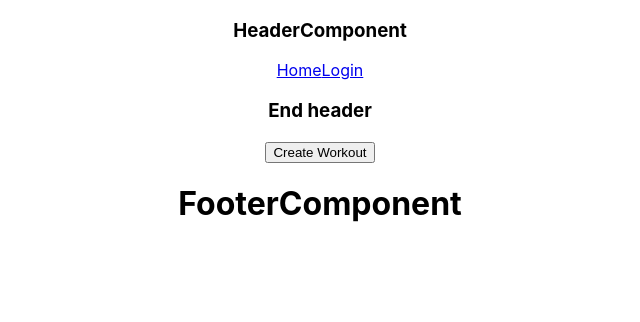
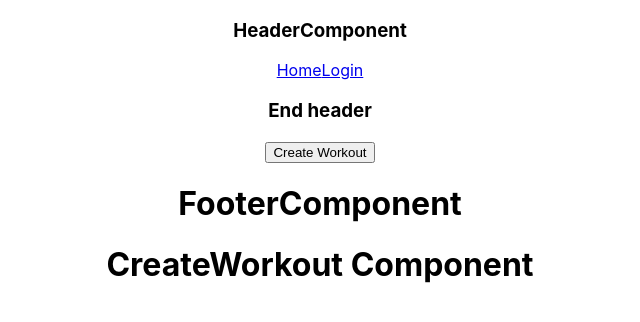
Before and after one commit to dsi28/fitness-app, a React (Create React App) app: page / in a window 1280 px wide. Shown: the top 322 px of the page, without its empty margins (320-960 px from the left). Built offline with nearby package versions, Linux system fonts and the light colour scheme.

Commit message:
CreatWorkout COmponent has been created.

```diff
--- a/src/components/CreateWorkoutComponent.js
+++ b/src/components/CreateWorkoutComponent.js
@@ -0,0 +1,12 @@
+import React, { Component } from 'react';
+
+
+class CreateWorkout extends Component{
+    render(){
+        return(
+
+            <h1> CreateWorkout Component</h1>
+        )
+    }
+}
+export default CreateWorkout;
--- a/src/components/MainComponent.js
+++ b/src/components/MainComponent.js
@@ -3,6 +3,8 @@ import React, {Component} from 'react';
 import Header from './HeaderComponent';
 import Footer from './FooterComponent';
 import router from '../shared/router';
+import CreateWorkout from './CreateWorkoutComponent';
+
 
 
 class Main extends Component{
@@ -12,6 +14,7 @@ class Main extends Component{
                 <Header/>
                 {router}
                 <Footer/>
+                <CreateWorkout/>
             </>
         )
     }
```
